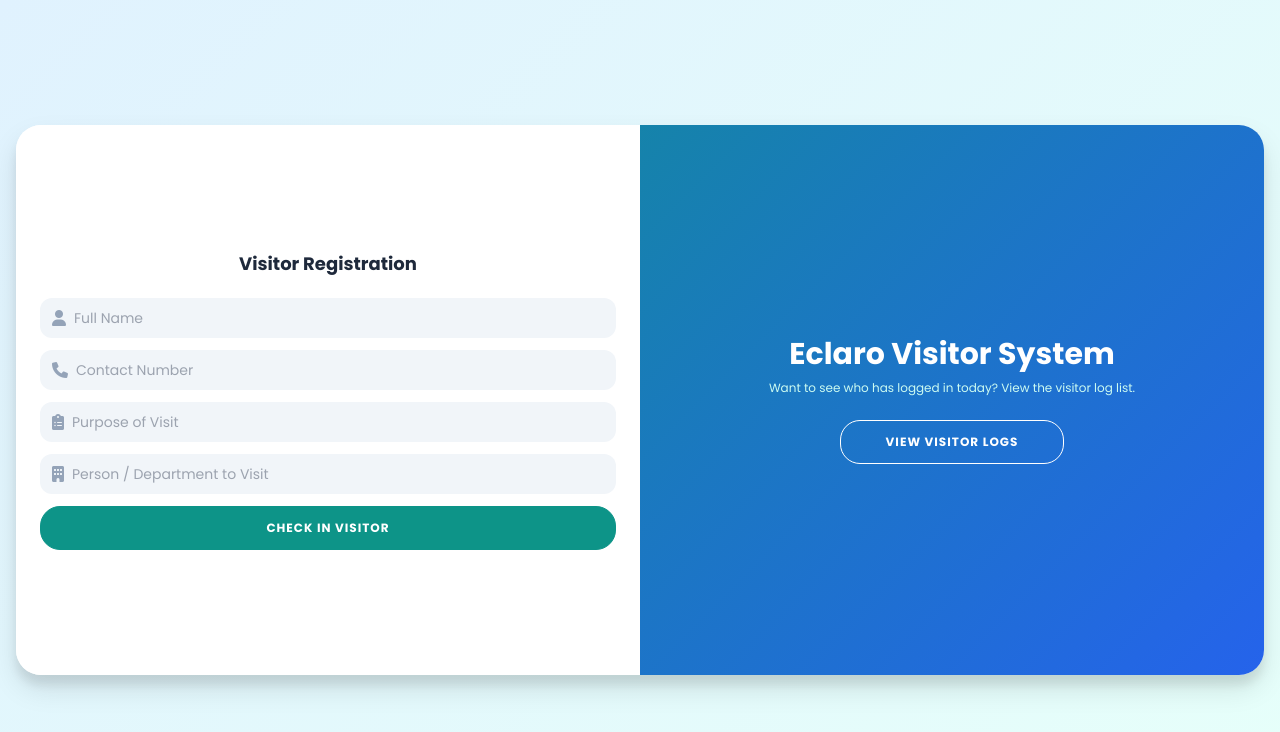
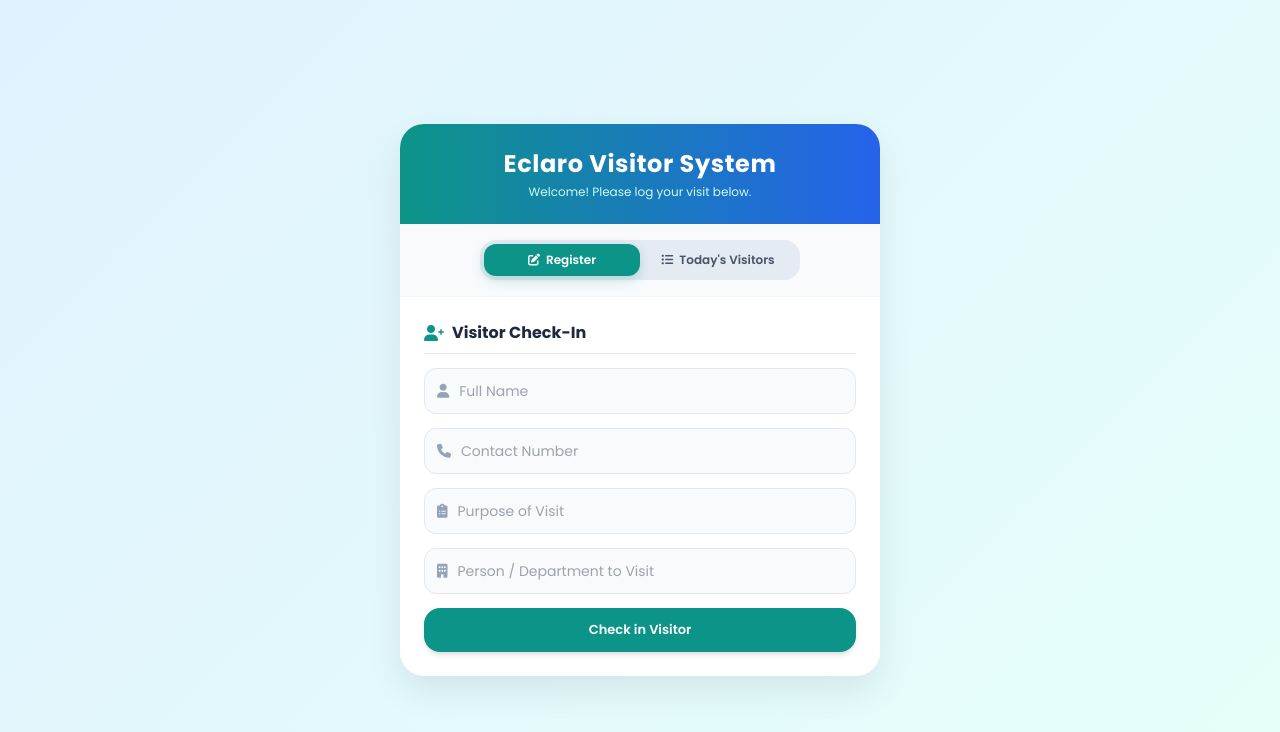
Before and after one commit to erickarcenal-hue/eclaro-visitor-system, a Flask app: page / in a window 1280 px wide. Shown: the top 732 px of the page. Run offline with Flask 3, Linux system fonts and the light colour scheme; some libraries are stand-ins or nearby versions.

Commit message:
Update index.html

```diff
--- a/templates/index.html
+++ b/templates/index.html
@@ -22,157 +22,126 @@
             padding: 16px;
         }
 
-        /* DESKTOP SLIDING LAYOUT */
-        @media (min-width: 768px) {
-            .container {
-                background-color: #fff;
-                border-radius: 25px;
-                box-shadow: 0 14px 28px rgba(0,0,0,0.1), 0 10px 10px rgba(0,0,0,0.08);
+        /* Container Card */
+        .main-card {
+            background: #ffffff;
+            border-radius: 24px;
+            box-shadow: 0 15px 35px rgba(0, 0, 0, 0.08);
+            width: 100%;
+            max-width: 480px;
+            overflow: hidden;
             position: relative;
-                overflow: hidden;
-                width: 850px;
-                max-width: 100%;
-                min-height: 550px;
-            }
-            .form-container {
-                position: absolute;
-                top: 0;
-                height: 100%;
-                transition: all 0.6s ease-in-out;
-            }
-            .register-container {
-                left: 0;
-                width: 50%;
-                z-index: 2;
-            }
-            .container.right-panel-active .register-container {
-                transform: translateX(100%);
-            }
-            .list-container {
-                left: 0;
-                width: 50%;
-                opacity: 0;
-                z-index: 1;
-            }
-            .container.right-panel-active .list-container {
-                transform: translateX(100%);
-                opacity: 1;
-                z-index: 5;
-                animation: show 0.6s;
-            }
-            @keyframes show {
-                0%, 49.99% { opacity: 0; z-index: 1; }
-                50%, 100% { opacity: 1; z-index: 5; }
-            }
-            .overlay-container {
-                position: absolute;
-                top: 0;
-                left: 50%;
-                width: 50%;
-                height: 100%;
-                overflow: hidden;
-                transition: transform 0.6s ease-in-out;
-                z-index: 100;
-            }
-            .container.right-panel-active .overlay-container {
-                transform: translateX(-100%);
-            }
-            .overlay {
-                background: linear-gradient(135deg, #0d9488 0%, #2563eb 100%);
-                color: #FFFFFF;
-                position: relative;
-                left: -100%;
-                height: 100%;
-                width: 200%;
-                transform: translateX(0);
-                transition: transform 0.6s ease-in-out;
-            }
-            .container.right-panel-active .overlay {
-                transform: translateX(50%);
-            }
-            .overlay-panel {
-                position: absolute;
-                display: flex;
-                align-items: center;
-                justify-content: center;
-                flex-direction: column;
-                padding: 0 40px;
-                text-align: center;
-                top: 0;
-                height: 100%;
-                width: 50%;
-                transform: translateX(0);
-                transition: transform 0.6s ease-in-out;
-            }
-            .overlay-left { transform: translateX(-20%); }
-            .container.right-panel-active .overlay-left { transform: translateX(0); }
-            .overlay-right { right: 0; transform: translateX(0); }
-            .container.right-panel-active .overlay-right { transform: translateX(20%); }
         }
 
-        /* MOBILE RESPONSIVE LAYOUT */
-        @media (max-width: 767px) {
-            .container {
-                width: 100%;
+        /* Slide Views */
+        .slider-wrapper {
             display: flex;
-                flex-direction: column;
-                gap: 20px;
+            width: 200%;
+            transition: transform 0.5s cubic-bezier(0.4, 0, 0.2, 1);
         }
-            .overlay-container {
-                display: none; /* Hide desktop slider overlay on mobile */
+
+        .slide-view {
+            width: 50%;
+            padding: 24px;
+            box-sizing: border-box;
         }
-            .form-container {
-                position: relative !important;
-                width: 100% !important;
-                opacity: 1 !important;
-                transform: none !important;
+
+        /* Active Tab Styling */
+        .tab-btn {
+            transition: all 0.3s ease;
         }
-            .mobile-header {
-                display: block;
-            }
+        .tab-btn.active {
+            background-color: #0d9488;
+            color: #ffffff;
+            box-shadow: 0 4px 12px rgba(13, 148, 136, 0.25);
         }
 
         .btn-custom {
-            border-radius: 20px;
-            border: 1px solid #0d9488;
+            border-radius: 16px;
             background-color: #0d9488;
             color: #FFFFFF;
-            font-size: 12px;
-            font-weight: bold;
-            padding: 12px 45px;
-            letter-spacing: 1px;
-            text-transform: uppercase;
-            transition: transform 80ms ease-in;
+            font-size: 13px;
+            font-weight: 600;
+            padding: 12px 24px;
+            transition: all 0.2s ease;
             cursor: pointer;
         }
-        .btn-custom:active { transform: scale(0.95); }
-        .btn-ghost { background-color: transparent; border-color: #FFFFFF; }
+        .btn-custom:active {
+            transform: scale(0.97);
+        }
     </style>
 </head>
 <body>
 
-    <!-- Main Container -->
-    <div class="container" id="container">
+    <div class="main-card">
 
-        <!-- MOBILE HEADER CARD -->
-        <div class="mobile-header md:hidden bg-gradient-to-r from-teal-600 to-blue-600 rounded-2xl p-5 text-white shadow-md text-center">
-            <h1 class="text-xl font-bold">Eclaro Visitor System</h1>
+        <!-- Header Banner -->
+        <div class="bg-gradient-to-r from-teal-600 to-blue-600 p-6 text-white text-center">
+            <h1 class="text-2xl font-bold tracking-wide">Eclaro Visitor System</h1>
             <p class="text-xs text-teal-100 mt-1">Welcome! Please log your visit below.</p>
         </div>
 
-        <!-- 1. TODAY'S VISITOR LIST (Nasa Taas) -->
-        <div class="form-container list-container bg-white rounded-2xl p-6 shadow-md md:shadow-none border border-slate-100 md:border-none flex flex-col justify-center">
-            <div class="w-full space-y-3">
+        <!-- Animated Tab Switcher -->
+        <div class="p-4 bg-slate-50 border-b border-slate-100 flex justify-center">
+            <div class="bg-slate-200/80 p-1 rounded-2xl flex w-full max-w-xs">
+                <button id="tabForm" onclick="showForm()" class="tab-btn active flex-1 py-2 text-xs font-semibold rounded-xl text-slate-600 flex items-center justify-center gap-1.5">
+                    <i class="fas fa-edit"></i> Register
+                </button>
+                <button id="tabList" onclick="showList()" class="tab-btn flex-1 py-2 text-xs font-semibold rounded-xl text-slate-600 flex items-center justify-center gap-1.5">
+                    <i class="fas fa-list-ul"></i> Today's Visitors
+                </button>
+            </div>
+        </div>
+
+        <!-- Sliding Content Wrapper -->
+        <div class="slider-wrapper" id="sliderWrapper">
+
+            <!-- VIEW 1: REGISTRATION FORM -->
+            <div class="slide-view">
+                <form action="/add" method="POST" class="space-y-3.5">
+                    <h2 class="text-base font-bold text-slate-800 border-b pb-2 flex items-center gap-2">
+                        <i class="fas fa-user-plus text-teal-600"></i> Visitor Check-In
+                    </h2>
+
+                    <div class="bg-slate-50 border border-slate-200 rounded-xl p-3 flex items-center gap-2.5 focus-within:ring-2 focus-within:ring-teal-500 focus-within:bg-white transition-all">
+                        <i class="fas fa-user text-slate-400 text-sm"></i>
+                        <input type="text" name="name" required placeholder="Full Name" class="bg-transparent text-sm w-full focus:outline-none text-slate-800">
+                    </div>
+
+                    <div class="bg-slate-50 border border-slate-200 rounded-xl p-3 flex items-center gap-2.5 focus-within:ring-2 focus-within:ring-teal-500 focus-within:bg-white transition-all">
+                        <i class="fas fa-phone text-slate-400 text-sm"></i>
+                        <input type="tel" name="contact" required placeholder="Contact Number" class="bg-transparent text-sm w-full focus:outline-none text-slate-800">
+                    </div>
+
+                    <div class="bg-slate-50 border border-slate-200 rounded-xl p-3 flex items-center gap-2.5 focus-within:ring-2 focus-within:ring-teal-500 focus-within:bg-white transition-all">
+                        <i class="fas fa-clipboard-list text-slate-400 text-sm"></i>
+                        <input type="text" name="purpose" required placeholder="Purpose of Visit" class="bg-transparent text-sm w-full focus:outline-none text-slate-800">
+                    </div>
+
+                    <div class="bg-slate-50 border border-slate-200 rounded-xl p-3 flex items-center gap-2.5 focus-within:ring-2 focus-within:ring-teal-500 focus-within:bg-white transition-all">
+                        <i class="fas fa-building text-slate-400 text-sm"></i>
+                        <input type="text" name="person_to_visit" required placeholder="Person / Department to Visit" class="bg-transparent text-sm w-full focus:outline-none text-slate-800">
+                    </div>
+
+                    <button type="submit" class="btn-custom w-full shadow-md hover:bg-teal-700 mt-2">
+                        Check in Visitor
+                    </button>
+                </form>
+            </div>
+
+            <!-- VIEW 2: TODAY'S VISITORS LOG TABLE -->
+            <div class="slide-view">
+                <div class="space-y-3">
                     <div class="flex items-center justify-between border-b pb-2">
-                    <h2 class="text-lg font-bold text-slate-800 flex items-center gap-2">
+                        <h2 class="text-base font-bold text-slate-800 flex items-center gap-2">
                             <i class="fas fa-users text-teal-600"></i> Today's Visitors
                         </h2>
-                    <span class="bg-teal-100 text-teal-800 text-[10px] font-bold px-2 py-0.5 rounded-full">Live Log</span>
+                        <span class="bg-teal-100 text-teal-800 text-[10px] font-bold px-2.5 py-0.5 rounded-full">Live Logs</span>
                     </div>
 
-                <div class="overflow-y-auto max-h-[220px] md:max-h-[350px] rounded-xl border border-slate-100">
+                    <div class="overflow-y-auto max-h-[300px] rounded-xl border border-slate-100">
                         <table class="w-full text-left text-xs">
-                        <thead class="bg-slate-50 text-slate-500 uppercase">
+                            <thead class="bg-slate-50 text-slate-500 uppercase sticky top-0 border-b">
                                 <tr>
                                     <th class="p-2.5">Name</th>
                                     <th class="p-2.5">Purpose</th>
@@ -182,7 +151,7 @@
                             <tbody class="divide-y divide-slate-100">
                                 {% if visitors %}
                                     {% for visitor in visitors %}
-                                <tr class="hover:bg-slate-50">
+                                    <tr class="hover:bg-slate-50/80 transition-colors">
                                         <td class="p-2.5 font-semibold text-slate-800">{{ visitor.name if visitor.name else visitor[0] }}</td>
                                         <td class="p-2.5 text-slate-600">{{ visitor.purpose if visitor.purpose else visitor[2] }}</td>
                                         <td class="p-2.5 text-slate-600">{{ visitor.person_to_visit if visitor.person_to_visit else visitor[3] }}</td>
@@ -190,7 +159,7 @@
                                     {% endfor %}
                                 {% else %}
                                     <tr>
-                                    <td colspan="3" class="p-4 text-center text-slate-400 italic">No visitors recorded today.</td>
+                                        <td colspan="3" class="p-6 text-center text-slate-400 italic">No visitors recorded today.</td>
                                     </tr>
                                 {% endif %}
                             </tbody>
@@ -199,68 +168,26 @@
                 </div>
             </div>
 
-        <!-- 2. VISITOR REGISTRATION FORM (Nasa Baba) -->
-        <div class="form-container register-container bg-white rounded-2xl p-6 shadow-md md:shadow-none border border-slate-100 md:border-none flex flex-col justify-center">
-            <form action="/add" method="POST" class="space-y-3 text-center">
-                <h2 class="text-lg font-bold text-slate-800 mb-1 border-b pb-2 md:border-none">Visitor Registration</h2>
-
-                <div class="bg-slate-100 rounded-xl p-2.5 flex items-center px-3">
-                    <i class="fas fa-user text-slate-400 mr-2"></i>
-                    <input type="text" name="name" required placeholder="Full Name" class="bg-transparent text-sm w-full focus:outline-none">
-                </div>
-
-                <div class="bg-slate-100 rounded-xl p-2.5 flex items-center px-3">
-                    <i class="fas fa-phone text-slate-400 mr-2"></i>
-                    <input type="tel" name="contact" required placeholder="Contact Number" class="bg-transparent text-sm w-full focus:outline-none">
-                </div>
-
-                <div class="bg-slate-100 rounded-xl p-2.5 flex items-center px-3">
-                    <i class="fas fa-clipboard-list text-slate-400 mr-2"></i>
-                    <input type="text" name="purpose" required placeholder="Purpose of Visit" class="bg-transparent text-sm w-full focus:outline-none">
-                </div>
-
-                <div class="bg-slate-100 rounded-xl p-2.5 flex items-center px-3">
-                    <i class="fas fa-building text-slate-400 mr-2"></i>
-                    <input type="text" name="person_to_visit" required placeholder="Person / Department to Visit" class="bg-transparent text-sm w-full focus:outline-none">
-                </div>
-
-                <button type="submit" class="btn-custom w-full mt-2">Check in Visitor</button>
-            </form>
-        </div>
-
-        <!-- SLIDING OVERLAY PANEL (DESKTOP ONLY) -->
-        <div class="overlay-container hidden md:block">
-            <div class="overlay">
-                <div class="overlay-panel overlay-left">
-                    <h1 class="text-3xl font-bold mb-2">Welcome to Eclaro!</h1>
-                    <p class="text-xs mb-6 text-teal-100">Need to check in a new guest? Switch back to the registration form.</p>
-                    <button class="btn-custom btn-ghost" id="signIn">Check in Visitor</button>
-                </div>
-
-                <div class="overlay-panel overlay-right">
-                    <h1 class="text-3xl font-bold mb-2">Eclaro Visitor System</h1>
-                    <p class="text-xs mb-6 text-teal-100">Want to see who has logged in today? View the visitor log list.</p>
-                    <button class="btn-custom btn-ghost" id="signUp">View Visitor Logs</button>
-                </div>
-            </div>
         </div>
 
     </div>
 
-    <!-- JavaScript to trigger sliding effect on Desktop -->
+    <!-- JavaScript for Tab Sliding Effect -->
     <script>
-        const signUpButton = document.getElementById('signUp');
-        const signInButton = document.getElementById('signIn');
-        const container = document.getElementById('container');
+        const sliderWrapper = document.getElementById('sliderWrapper');
+        const tabForm = document.getElementById('tabForm');
+        const tabList = document.getElementById('tabList');
 
-        if(signUpButton && signInButton){
-            signUpButton.addEventListener('click', () => {
-                container.classList.add("right-panel-active");
-            });
+        function showForm() {
+            sliderWrapper.style.transform = 'translateX(0%)';
+            tabForm.classList.add('active');
+            tabList.classList.remove('active');
+        }
 
-            signInButton.addEventListener('click', () => {
-                container.classList.remove("right-panel-active");
-            });
+        function showList() {
+            sliderWrapper.style.transform = 'translateX(-50%)';
+            tabList.classList.add('active');
+            tabForm.classList.remove('active');
         }
     </script>
 </body>
```
Lines whose indentation alone changed are shown as unchanged.
